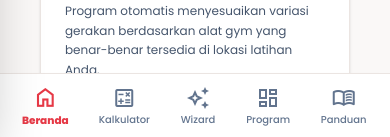
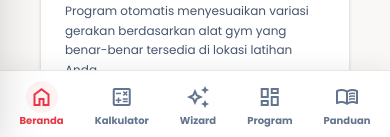
Before and after one commit to asportplan/a-sportplan, a React (Vite) app in the folder apps/web/: page / in a window 390 px wide. Shown: the part 705-842 px from the top of the page. Built offline with nearby package versions, Linux system fonts and the light colour scheme; no server answers.

Commit message:
style(mobile): optimize touch targets, navigation flow, and mobile ergonomics

```diff
--- a/apps/web/src/components/layout/BottomNavBar.jsx
+++ b/apps/web/src/components/layout/BottomNavBar.jsx
@@ -13,21 +13,25 @@ const BottomNavBar = ({ activeTab, onNavigate }) => {
   ];
 
   return (
-    <nav className="bg-white/95 dark:bg-slate-900/95 backdrop-blur-md border-t border-[#EBE5E2] dark:border-slate-800 fixed bottom-0 left-0 right-0 z-50 md:hidden w-full flex justify-around items-center px-2 py-2 shadow-lg">
+    <nav className="bg-white/95 dark:bg-slate-900/95 backdrop-blur-md border-t border-[#EBE5E2] dark:border-slate-800 fixed bottom-0 left-0 right-0 z-50 md:hidden w-full flex justify-around items-center px-1 pt-1.5 pb-[max(0.5rem,env(safe-area-inset-bottom))] shadow-[0_-4px_20px_rgba(0,0,0,0.06)]">
       {items.map(item => {
         const isActive = activeTab === item.id;
         return (
           <button
             key={item.id}
             onClick={() => onNavigate(item.id)}
-            className={`flex flex-col items-center justify-center py-1 px-2 rounded-xl transition-all cursor-pointer border-0 ${
+            className={`flex flex-col items-center justify-center py-1 px-2.5 rounded-xl transition-all cursor-pointer border-0 select-none active:scale-90 ${
               isActive
-                ? 'text-[#E63946] dark:text-red-400 font-extrabold scale-105'
+                ? 'text-[#E63946] dark:text-red-400 font-extrabold'
                 : 'text-slate-500 dark:text-slate-400 font-medium hover:text-[#E63946]'
             }`}
           >
-            <span className="material-symbols-outlined text-xl">{item.icon}</span>
-            <span className="text-[10px] mt-0.5">{item.label}</span>
+            <div className={`p-1 rounded-xl flex items-center justify-center transition-colors ${
+              isActive ? 'bg-red-50 dark:bg-red-950/50' : ''
+            }`}>
+              <span className="material-symbols-outlined text-xl">{item.icon}</span>
+            </div>
+            <span className="text-[10px] font-bold leading-tight mt-0.5">{item.label}</span>
           </button>
         );
       })}
--- a/apps/web/src/components/wizard/EquipmentStep.jsx
+++ b/apps/web/src/components/wizard/EquipmentStep.jsx
@@ -357,11 +357,11 @@ const EquipmentStep = ({ onNext, onPrev }) => {
       </div>
 
       {/* Navigation Footer */}
-      <div className="pt-4 border-t border-slate-200 dark:border-slate-800 flex justify-between items-center">
+      <div className="pt-4 border-t border-slate-200 dark:border-slate-800 flex flex-col sm:flex-row justify-between items-stretch sm:items-center gap-3">
         <button
           type="button"
           onClick={onPrev}
-          className="px-6 py-2.5 border border-slate-300 dark:border-slate-700 text-slate-700 dark:text-slate-300 rounded-xl font-bold hover:bg-slate-100 dark:hover:bg-slate-800 transition-colors cursor-pointer text-xs"
+          className="order-2 sm:order-1 px-6 py-2.5 border border-slate-300 dark:border-slate-700 text-slate-700 dark:text-slate-300 rounded-xl font-bold hover:bg-slate-100 dark:hover:bg-slate-800 transition-colors cursor-pointer text-xs text-center"
         >
           {lang === 'en' ? 'Back' : 'Sebelumnya'}
         </button>
@@ -369,7 +369,7 @@ const EquipmentStep = ({ onNext, onPrev }) => {
           type="button"
           onClick={onNext}
           disabled={selectedCount === 0}
-          className="px-6 py-2.5 bg-[#E63946] text-white rounded-xl font-bold hover:bg-[#D62839] transition-colors disabled:opacity-50 cursor-pointer text-xs shadow-md flex items-center gap-2"
+          className="order-1 sm:order-2 px-6 py-3 sm:py-2.5 bg-[#E63946] text-white rounded-xl font-bold hover:bg-[#D62839] transition-colors disabled:opacity-50 cursor-pointer text-xs shadow-md flex items-center justify-center gap-2"
         >
           <span>{lang === 'en' ? 'Proceed to 1RM Input' : 'Lanjut ke Input 1RM'}</span>
           <span className="material-symbols-outlined text-sm">arrow_forward</span>
--- a/apps/web/src/components/wizard/GoalsStep.jsx
+++ b/apps/web/src/components/wizard/GoalsStep.jsx
@@ -787,20 +787,20 @@ const GoalsStep = ({ onNext, onPrev }) => {
       </div>
 
       {/* Navigation Footer */}
-      <div className="flex justify-between pt-4 border-t border-slate-100 dark:border-slate-800">
+      <div className="flex flex-col sm:flex-row justify-between items-stretch sm:items-center gap-3 pt-4 border-t border-slate-100 dark:border-slate-800">
         <button
           type="button"
           onClick={onPrev}
-          className="px-6 py-3 bg-slate-100 dark:bg-slate-800 hover:bg-slate-200 text-slate-700 dark:text-slate-300 font-bold rounded-xl text-xs transition-all cursor-pointer"
+          className="order-2 sm:order-1 px-6 py-3 bg-slate-100 dark:bg-slate-800 hover:bg-slate-200 text-slate-700 dark:text-slate-300 font-bold rounded-xl text-xs transition-all cursor-pointer text-center"
         >
           {lang === 'en' ? 'Previous' : 'Sebelumnya'}
         </button>
         <button
           type="button"
           onClick={handleNext}
-          className="px-8 py-3.5 bg-[#E63946] hover:bg-[#D62839] text-white font-extrabold text-sm rounded-xl transition-all shadow-md shadow-red-500/20 cursor-pointer flex items-center gap-2"
+          className="order-1 sm:order-2 px-6 sm:px-8 py-3.5 bg-[#E63946] hover:bg-[#D62839] text-white font-extrabold text-xs sm:text-sm rounded-xl transition-all shadow-md shadow-red-500/20 cursor-pointer flex items-center justify-center gap-2"
         >
-          <span>{lang === 'en' ? 'Continue to Summary & Generate' : 'Lanjut ke Ringkasan & Generate'}</span>
+          <span>{lang === 'en' ? 'Continue to Summary & Generate' : 'Lanjut ke Ringkasan & Buat'}</span>
           <span className="material-symbols-outlined text-base">arrow_forward</span>
         </button>
       </div>
--- a/apps/web/src/components/wizard/OneRMStep.jsx
+++ b/apps/web/src/components/wizard/OneRMStep.jsx
@@ -282,18 +282,18 @@ const OneRMStep = ({ onNext, onPrev }) => {
       )}
 
       {/* Navigation Footer */}
-      <div className="pt-4 border-t border-outline-variant dark:border-slate-800 flex justify-between items-center">
+      <div className="pt-4 border-t border-outline-variant dark:border-slate-800 flex flex-col sm:flex-row justify-between items-stretch sm:items-center gap-3">
         <button
           type="button"
           onClick={onPrev}
-          className="px-6 py-2.5 border border-slate-300 dark:border-slate-700 text-slate-700 dark:text-slate-300 rounded-xl font-bold hover:bg-slate-100 dark:hover:bg-slate-800 transition-colors cursor-pointer text-xs"
+          className="order-2 sm:order-1 px-6 py-2.5 border border-slate-300 dark:border-slate-700 text-slate-700 dark:text-slate-300 rounded-xl font-bold hover:bg-slate-100 dark:hover:bg-slate-800 transition-colors cursor-pointer text-xs text-center"
         >
           {lang === 'en' ? 'Back' : 'Kembali'}
         </button>
         <button
           type="button"
           onClick={handleNext}
-          className="px-6 py-2.5 bg-[#E63946] text-white rounded-xl font-bold hover:bg-red-700 transition-colors cursor-pointer text-xs shadow-md flex items-center gap-2"
+          className="order-1 sm:order-2 px-6 py-3 sm:py-2.5 bg-[#E63946] text-white rounded-xl font-bold hover:bg-red-700 transition-colors cursor-pointer text-xs shadow-md flex items-center justify-center gap-2"
         >
           <span>{lang === 'en' ? 'Proceed to Target & Duration' : 'Lanjut ke Target & Durasi'}</span>
           <span className="material-symbols-outlined text-sm">arrow_forward</span>
```
